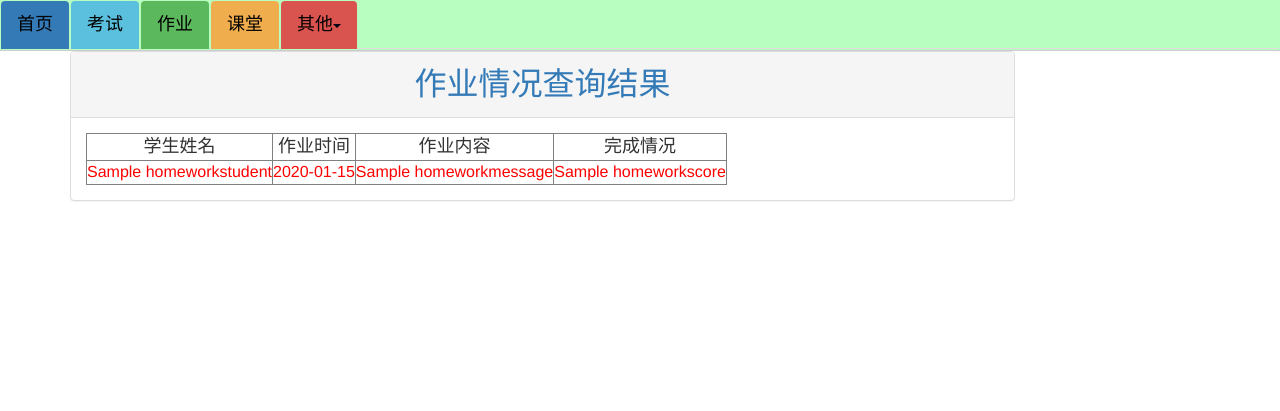
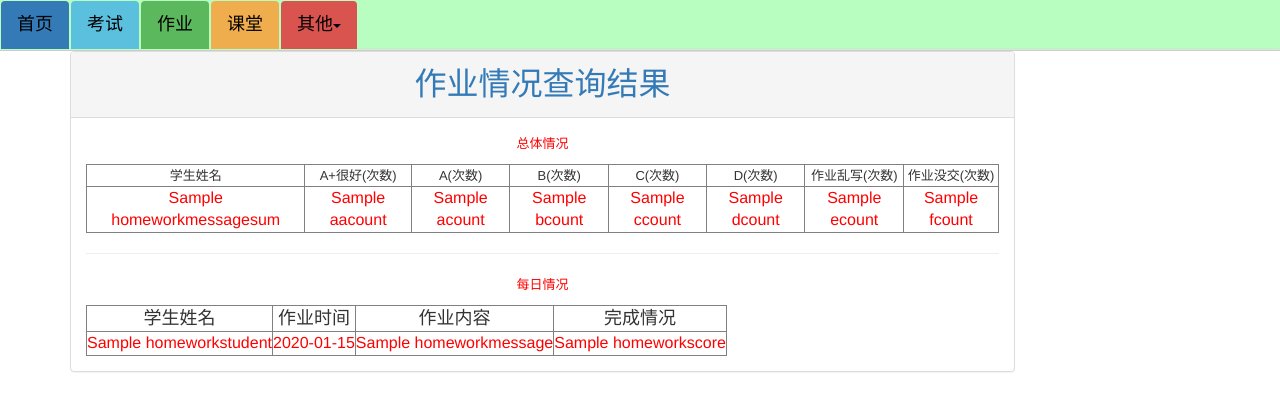
Before and after one commit to hghgobi/mytest, a Django app: template mylearn/templates/homework.html in a window 1280 px wide. Shown: the top 411 px of the page. Run offline with Django 3.2, Linux system fonts and the light colour scheme; the template is opened without the code that fills it: most values are stand-ins (such as "Sample title", 1, 10 or a date in 2020); some libraries are stand-ins or nearby versions.

Commit message:
gengxinzuoyesum

```diff
--- a/mylearn/templates/base2.html
+++ b/mylearn/templates/base2.html
@@ -17,8 +17,8 @@ div{text-align:center}
 
 <div class="nav">
  <ul class="nav nav-tabs">
-       <li><a  href="../../" class="btn btn-primary"><font size="4" color="black">首页</font> </a></li>
-       <li> <a href="../../exam" class="btn btn-info"><font size="4" color="black">考试</font></a></li>
+       <li><a id='btn' href="../../" class="btn btn-primary "><font size="4" color="black">首页</font> </a></li>
+       <li> <a href="../../exam" class="btn btn-info "><font size="4" color="black">考试</font></a></li>
 	    <li><a href="../../homework" class="btn btn-success" ><font size="4" color="black">作业</font></a></li>
        <li> <a href="../../class" class="btn btn-warning" ><font size="4" color="black">课堂</font></a></li>
 
--- a/mylearn/templates/homework.html
+++ b/mylearn/templates/homework.html
@@ -9,6 +9,40 @@ div{text-align:center}
                 <div class="panel panel-default">
                     <div class="panel-heading"><a><font size="6">作业情况查询结果</font></a></div>
                     <div class="panel-body">
+        <p><font size="2" color="red">总体情况</font></p>
+                         <table border="1" cellpadding="6">
+        <tr>
+            <td><font size="2">学生姓名</font></td>
+            <td><font size="2">A+很好(次数)</font></td>
+            <td><font size="2">A(次数)</font></td>
+            <td><font size="2">B(次数)</font></td>
+            <td><font size="2">C(次数)</font></td>
+            <td><font size="2">D(次数)</font></td>
+            <td><font size="2">作业乱写(次数)</font></td>
+            <td><font size="2">作业没交(次数)</font></td>
+
+
+        </tr>
+        {%for i in homeworkmessagesum %}
+            <tr>
+                <td><font size="3" color="red">{{i.student_name}}</font></td>
+                <td><font size="3" color="red">{{i.aacount}}</font></td>
+                <td><font size="3" color="red">{{i.acount}}</font></td>
+                <td><font size="3" color="red">{{i.bcount}}</font></td>
+                <td><font size="3" color="red">{{i.ccount}}</font></td>
+                <td><font size="3" color="red">{{i.dcount}}</font></td>
+                <td><font size="3" color="red">{{i.ecount}}</font></td>
+                <td><font size="3" color="red">{{i.fcount}}</font></td>
+
+
+            </tr>
+        {% empty %}
+        <p><font size="2" color="red"></font></p>
+        {% endfor %}
+    </table>
+    <hr/>
+    <p><font size="2" color="red">每日情况</font></p>
+
                      <table border="1" cellpadding="6">
         <tr>
             <td><font size="4">学生姓名</font></td>
```
Also changed, not shown: mylearn/admin.py (+6 -1 lines), mylearn/models.py (+11 -0 lines), mylearn/views.py (+23 -2 lines), mylearn/migrations/0010_homeworksum.py (added), mylearn/migrations/0011_homeworksum_lastlogintime.py (added), mylearn/migrations/0012_auto_20190411_1624.py (added).
